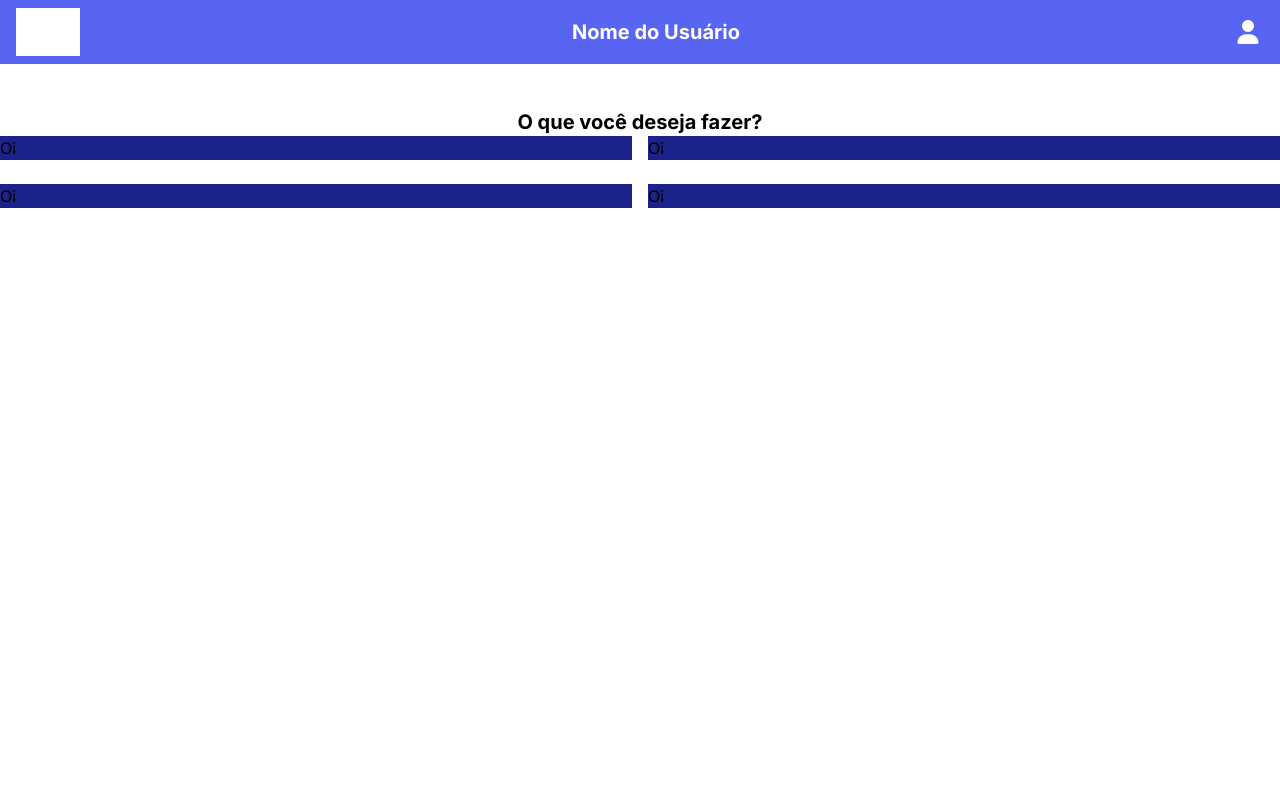
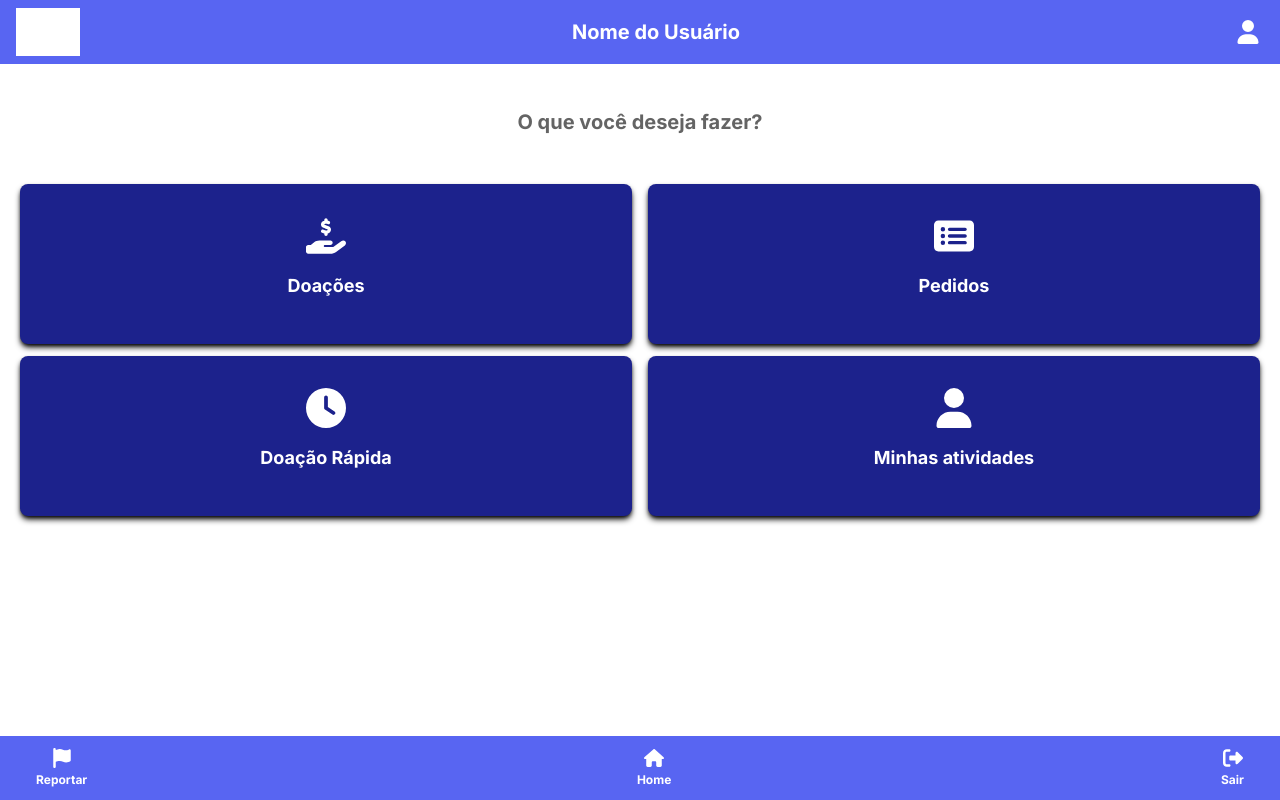
Before and after one commit to MarceloTravassos/teste, a React (Create React App) app: page / in a window 1280 px wide. Built offline with nearby package versions, Linux system fonts and the light colour scheme.

Commit message:
added menu page

```diff
--- a/src/components/Header.js
+++ b/src/components/Header.js
@@ -4,20 +4,11 @@ import { FontAwesomeIcon } from "@fortawesome/react-fontawesome";
 export function Header() {
   return (
     <div className="flex flex-col justify-center">
-    <div className="flex items-center justify-between bg-primary text-white py-2 px-4">
-      <div className="w-16 h-12 bg-white"></div>
-      <h1 className="font-bold text-xl">Nome do Usuário</h1>
-      <FontAwesomeIcon className="w-8 h-6" icon={faUser} />
+      <div className="flex items-center justify-between bg-primary text-white py-2 px-4">
+        <div className="w-16 h-12 bg-white"></div>
+        <h1 className="font-bold text-xl">Nome do Usuário</h1>
+        <FontAwesomeIcon className="w-8 h-6" icon={faUser} />
+      </div>
     </div>
-
-    <h1 className="font-bold text-xl text-center mt-11">O que você deseja fazer?</h1>
-
-    <div className="grid grid-cols-2 grid-rows-2 px-auto items-center gap-y-6 gap-x-4">
-      <div className="bg-secondary">Oi</div>
-      <div className="bg-secondary">Oi</div>
-      <div className="bg-secondary">Oi</div>
-      <div className="bg-secondary">Oi</div>
-    </div>
-    </div>
-  )
+  );
 }
--- a/src/components/Navbar.js
+++ b/src/components/Navbar.js
@@ -1,11 +1,24 @@
+import { faFlag, faHome, faRightFromBracket } from "@fortawesome/free-solid-svg-icons";
 import { FontAwesomeIcon } from "@fortawesome/react-fontawesome";
-import { faUser } from "@fortawesome/free-solid-svg-icons";
 
 export function Navbar() {
   return (
     <>
-      <nav className="h-16 py-3 px-2 flex justify-between items-center">
+      <nav className="fixed w-full bottom-0 left-0 bg-primary text-white h-16 py-3 px-9 flex justify-between items-center">
+        <div className="flex flex-col items-center justify-center font-bold text-xs">
+          <FontAwesomeIcon className="w-5 h-5 mb-1" icon={faFlag} />
+          Reportar
+        </div>
 
+        <div className="flex flex-col items-center justify-center font-bold text-xs">
+          <FontAwesomeIcon className="w-5 h-5 mb-1" icon={faHome} />
+          Home
+        </div>
+
+        <div className="flex flex-col items-center justify-center font-bold text-xs">
+          <FontAwesomeIcon className="w-5 h-5 mb-1" icon={faRightFromBracket} />
+          Sair
+        </div>
       </nav>
     </>
   );
--- a/src/components/RegisterForm.js
+++ b/src/components/RegisterForm.js
@@ -3,7 +3,7 @@ export function RegisterForm(props) {
 
   return (
     <div className="w-64 mb-2 px-5 py-3 rounded-xl bg-white mt-4">
-      <form className="flex flex-col">{children}</form>
+      <form encType={enctype} className="flex flex-col">{children}</form>
     </div>
   );
 }
--- a/src/pages/Home.js
+++ b/src/pages/Home.js
@@ -1,4 +1,3 @@
-import { Navbar } from "../components/Navbar";
 import tradeSvg from "../assets/trade.svg";
 import { FontAwesomeIcon } from "@fortawesome/react-fontawesome";
 import { faUser } from "@fortawesome/free-solid-svg-icons";
--- a/src/pages/Menu.js
+++ b/src/pages/Menu.js
@@ -1,12 +1,45 @@
 import { Header } from "../components/Header";
 import { Navbar } from "../components/Navbar";
+import { FontAwesomeIcon } from "@fortawesome/react-fontawesome";
+import { faClock, faHandHoldingDollar, faRectangleList, faUser } from "@fortawesome/free-solid-svg-icons";
 
 export function Menu() {
   return (
     <main>
-      <Header/>
-      <Navbar/>
+      <Header />
 
+      <h1 className="font-bold text-xl text-menu-gray text-center mt-11 mb-12">
+        O que você deseja fazer?
+      </h1>
+
+      <div className="grid grid-cols-2 grid-rows-2 px-5 items-center gap-y-3 gap-x-4">
+        <div className="bg-secondary rounded-lg px-6 py-8 font-bold text-lg h-40 shadow-black shadow-md">
+          <div className="flex flex-col items-center text-white text-center">
+            <FontAwesomeIcon className="w-10 h-10 mb-4" icon={faHandHoldingDollar} />
+            Doações
+          </div>
+        </div>
+        <div className="bg-secondary rounded-lg px-6 py-8 font-bold text-lg h-40 shadow-black shadow-md">
+          <div className="flex flex-col items-center text-white text-center">
+            <FontAwesomeIcon className="w-10 h-10 mb-4" icon={faRectangleList} />
+            Pedidos
+          </div>
+        </div>
+        <div className="bg-secondary rounded-lg px-6 py-8 font-bold text-lg h-40 shadow-black shadow-md">
+          <div className="flex flex-col items-center text-white text-center">
+            <FontAwesomeIcon className="w-10 h-10 mb-4" icon={faClock} />
+            Doação Rápida
+          </div>
+        </div>
+        <div className="bg-secondary rounded-lg px-6 py-8 font-bold text-lg h-40 shadow-black shadow-md">
+          <div className="flex flex-col items-center text-white text-center">
+            <FontAwesomeIcon className="w-10 h-10 mb-4" icon={faUser} />
+            Minhas atividades
+          </div>
+        </div>
+      </div>
+
+      <Navbar />
     </main>
-  )
+  );
 }
--- /dev/null
+++ b/src/pages/Pedidos.js
@@ -0,0 +1,12 @@
+import { Header } from "../components/Header";
+import { Navbar } from "../components/Navbar";
+
+export function Pedidos() {
+  return (
+    <>
+    <Header />
+
+    <Navbar />
+    </>
+  )
+}
--- a/tailwind.config.js
+++ b/tailwind.config.js
@@ -9,6 +9,7 @@ module.exports = {
         'primary': '#5865F2',
         'success': '#27AE60',
         'secondary': '#1C228C',
+        'menu-gray': '#646464',
       },
       fontFamily: {
         sans: 'Inter, sans-serif'
```
